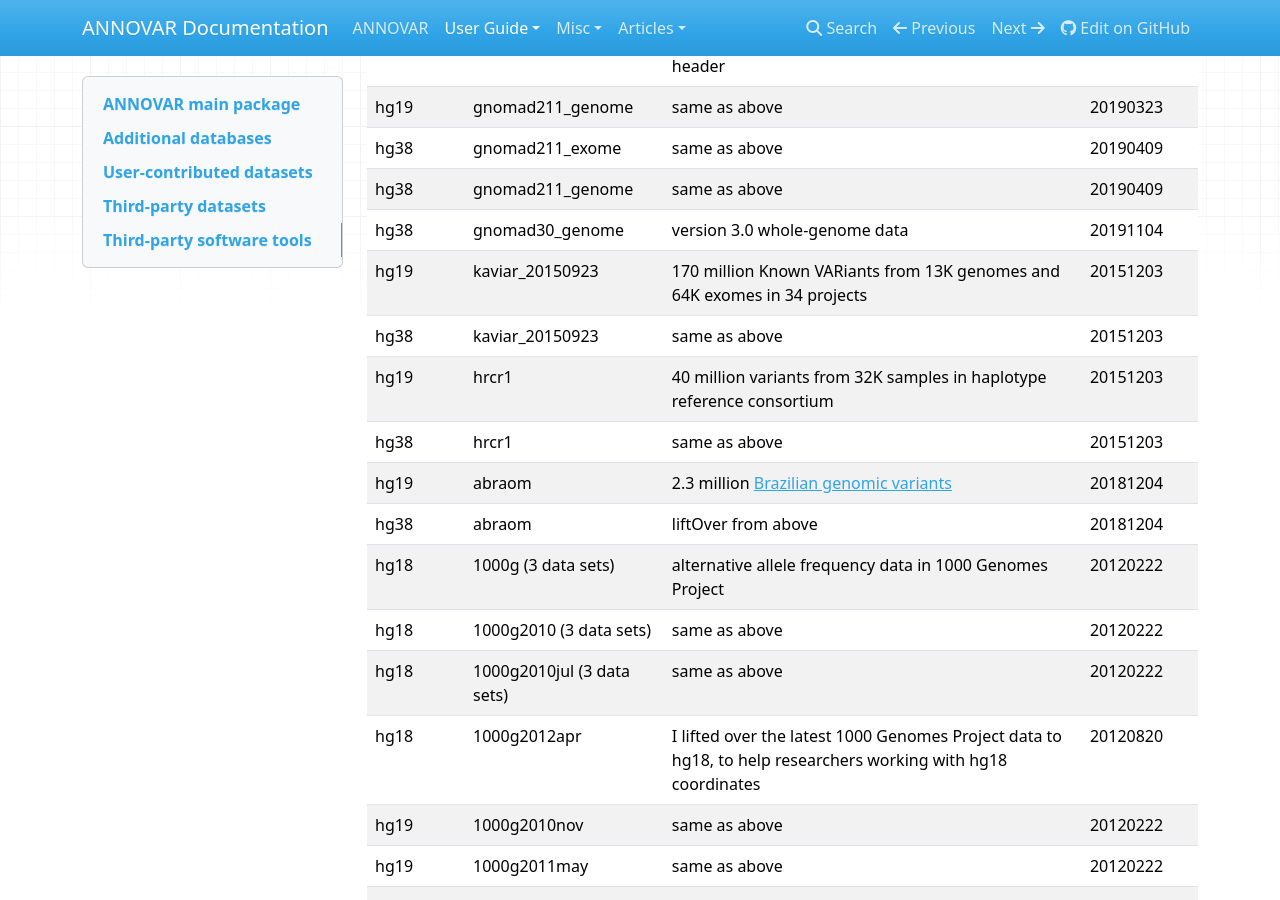
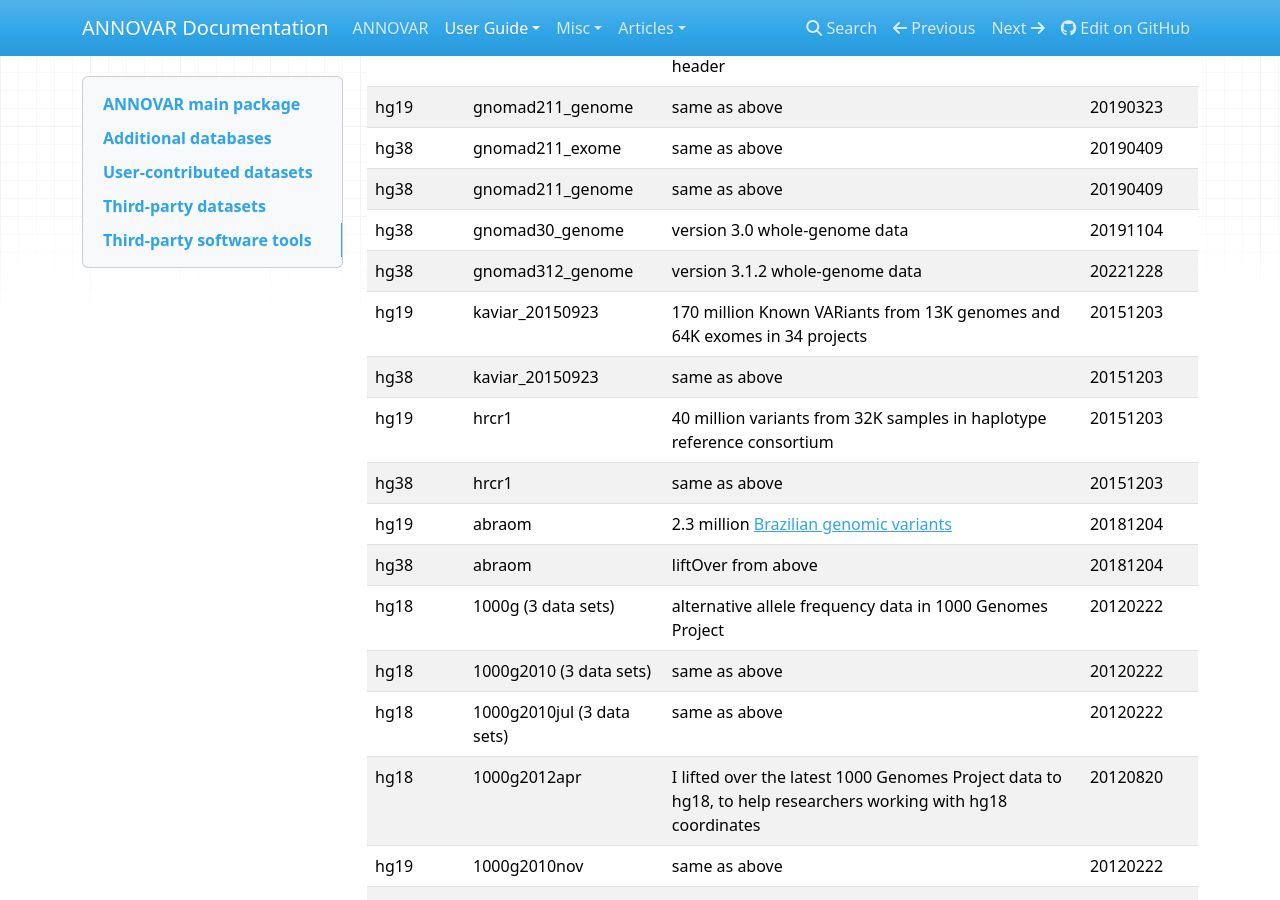
Before and after one commit to WGLab/doc-ANNOVAR, an MkDocs documentation site: the page built from docs/user-guide/download.md, in a window 1280 px wide and 900 px high, scrolled down 5486 px. Built offline with MkDocs 1.6.1, drawn with Linux system fonts in a browser that asks for light colours; nearby versions of some CDN libraries; comment, search, counter and statistics services are not loaded.

Commit message:
Update download.md

```diff
--- a/docs/user-guide/download.md
+++ b/docs/user-guide/download.md
@@ -115,6 +115,7 @@ NOTE: several whole-genome databases (cadd, cadd13, fathmm, dann, eigen, gerp++,
 | hg38 | gnomad211_exome | same as above | 20190409 |
 | hg38 | gnomad211_genome | same as above | 20190409 |
 | hg38 | gnomad30_genome | version 3.0 whole-genome data | 20191104 |
+| hg38 | gnomad312_genome | version 3.1.2 whole-genome data | 20221228 |
 | hg19 | kaviar_20150923 | 170 million Known VARiants from 13K genomes and 64K exomes in 34 projects | 20151203 |
 | hg38 | kaviar_20150923 | same as above | 20151203 |
 | hg19 | hrcr1 | 40 million variants from 32K samples in haplotype reference consortium | 20151203 |
```
